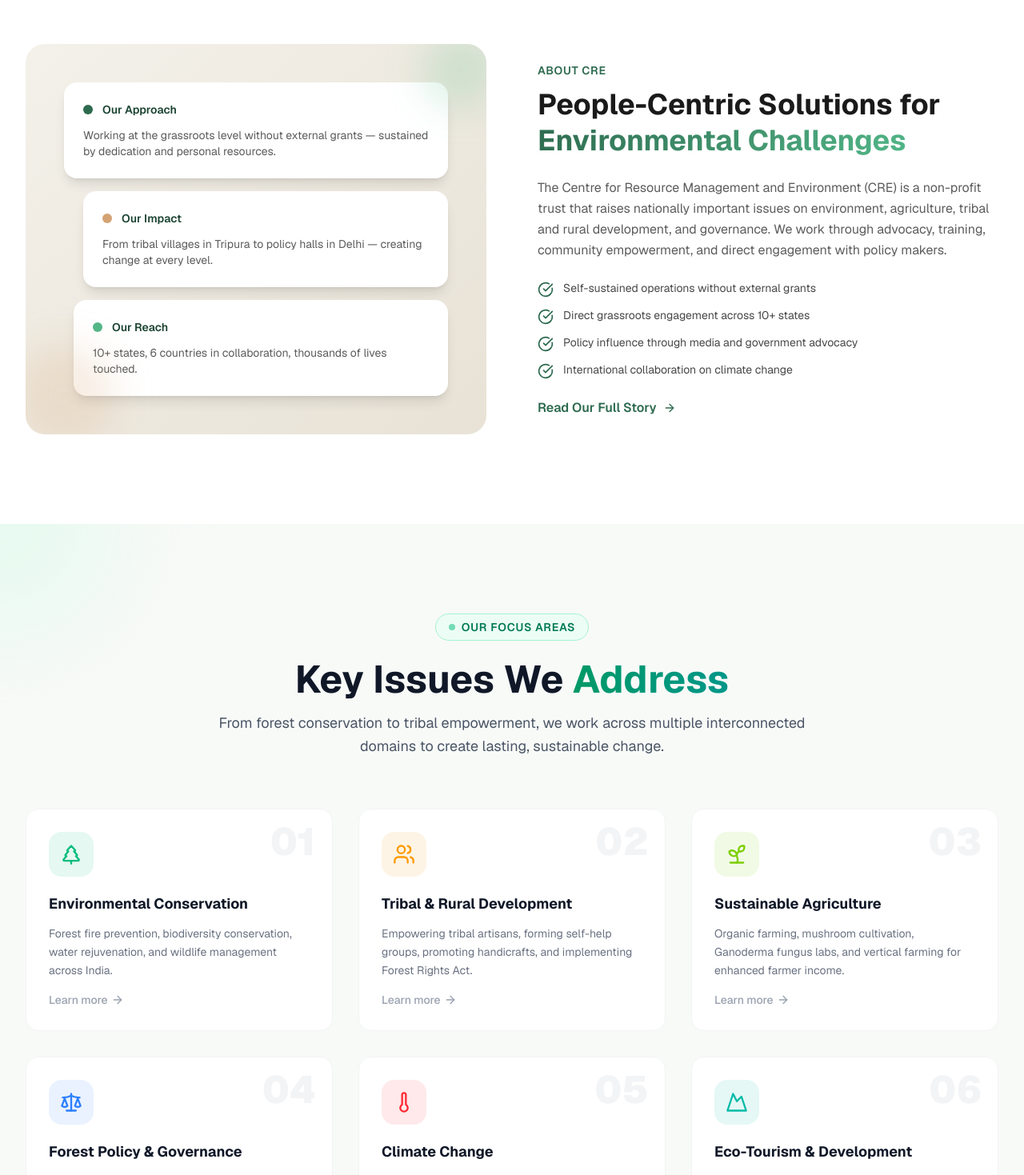
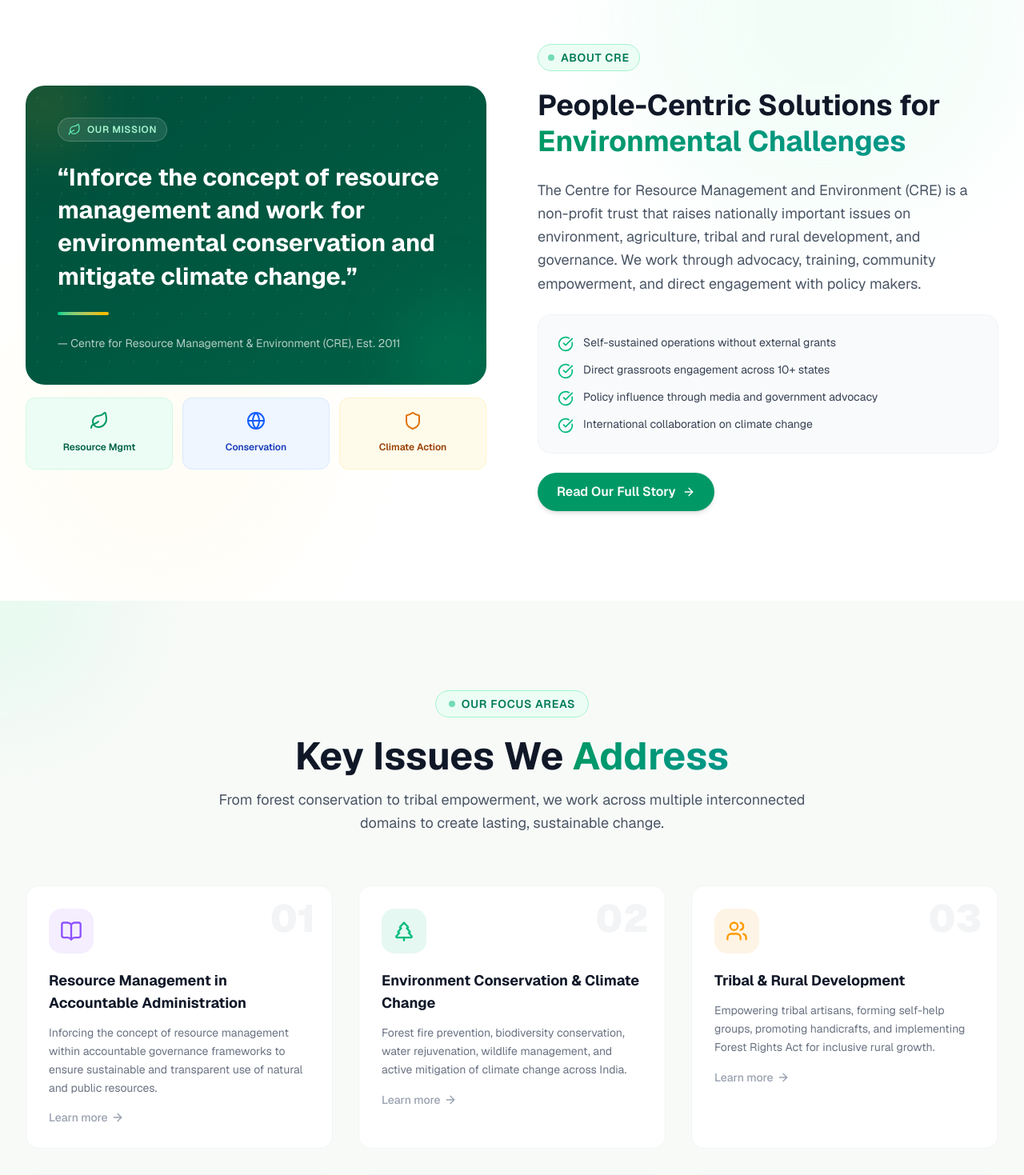
Before and after one commit to Rishu764/CRE, a Next.js app: page / in a window 1280 px wide. Shown: the part 940-2409 px from the top of the page at 80% size. Built offline with nearby package versions, Linux system fonts and the light colour scheme.

Commit message:
feat: update about and key issue section

```diff
--- a/components/home/AboutPreview.tsx
+++ b/components/home/AboutPreview.tsx
@@ -1,75 +1,88 @@
-import { CheckCircle, ArrowRight } from "lucide-react";
+import { CheckCircle, ArrowRight, Leaf, Globe, Shield } from "lucide-react";
 import Link from "next/link";
 
 export default function AboutPreview() {
   return (
-    <section className="py-20 lg:py-28 bg-white">
-      <div className="max-w-7xl mx-auto px-4 sm:px-6 lg:px-8">
+    <section className="py-20 lg:py-28 bg-white relative overflow-hidden">
+      {/* Subtle background decoration */}
+      <div className="absolute top-20 right-0 w-[500px] h-[500px] bg-emerald-50 rounded-full blur-3xl opacity-60 -translate-y-1/2" />
+      <div className="absolute bottom-0 left-0 w-[400px] h-[400px] bg-amber-50 rounded-full blur-3xl opacity-50" />
+
+      <div className="max-w-7xl mx-auto px-4 sm:px-6 lg:px-8 relative z-10">
         <div className="grid lg:grid-cols-2 gap-16 items-center">
-          {/* Left - Visual */}
+          {/* Left - Visual with Mission Statement */}
           <div className="relative">
-            <div className="relative rounded-3xl overflow-hidden bg-gradient-to-br from-muted to-muted-dark p-8 lg:p-12">
-              {/* Decorative card stack */}
-              <div className="space-y-4">
-                <div className="bg-white rounded-2xl p-6 shadow-lg">
-                  <div className="flex items-center gap-3 mb-3">
-                    <div className="w-3 h-3 bg-primary rounded-full" />
-                    <span className="text-sm font-semibold text-primary-dark">
-                      Our Approach
-                    </span>
+            {/* Main mission card */}
+            <div className="relative bg-gradient-to-br from-emerald-900 to-emerald-800 rounded-3xl p-8 lg:p-10 text-white overflow-hidden">
+              {/* Decorative pattern */}
+              <div className="absolute inset-0 opacity-10">
+                <svg className="w-full h-full" xmlns="http://www.w3.org/2000/svg">
+                  <defs>
+                    <pattern id="about-dots" x="0" y="0" width="30" height="30" patternUnits="userSpaceOnUse">
+                      <circle cx="15" cy="15" r="1" fill="white" />
+                    </pattern>
+                  </defs>
+                  <rect width="100%" height="100%" fill="url(#about-dots)" />
+                </svg>
               </div>
-                  <p className="text-sm text-text-muted">
-                    Working at the grassroots level without external grants —
-                    sustained by dedication and personal resources.
+
+              <div className="relative z-10">
+                <div className="inline-flex items-center gap-2 px-3 py-1.5 bg-white/10 rounded-full border border-white/20 mb-6">
+                  <Leaf className="w-4 h-4 text-emerald-300" />
+                  <span className="text-xs font-semibold text-emerald-200 uppercase tracking-wider">Our Mission</span>
+                </div>
+
+                <blockquote className="text-xl sm:text-2xl lg:text-3xl font-bold leading-snug mb-6">
+                  &ldquo;Inforce the concept of resource management and work for environmental conservation and mitigate climate change.&rdquo;
+                </blockquote>
+
+                <div className="w-16 h-1 bg-gradient-to-r from-emerald-400 to-amber-400 rounded-full mb-6" />
+
+                <p className="text-white/70 text-sm leading-relaxed">
+                  — Centre for Resource Management & Environment (CRE), Est. 2011
                 </p>
               </div>
 
-                <div className="bg-white rounded-2xl p-6 shadow-lg ml-6">
-                  <div className="flex items-center gap-3 mb-3">
-                    <div className="w-3 h-3 bg-secondary rounded-full" />
-                    <span className="text-sm font-semibold text-primary-dark">
-                      Our Impact
-                    </span>
-                  </div>
-                  <p className="text-sm text-text-muted">
-                    From tribal villages in Tripura to policy halls in Delhi —
-                    creating change at every level.
-                  </p>
+              {/* Corner decoration */}
+              <div className="absolute -bottom-6 -right-6 w-32 h-32 bg-emerald-600/30 rounded-full blur-2xl" />
+              <div className="absolute -top-6 -left-6 w-24 h-24 bg-amber-500/20 rounded-full blur-2xl" />
             </div>
 
-                <div className="bg-white rounded-2xl p-6 shadow-lg ml-3">
-                  <div className="flex items-center gap-3 mb-3">
-                    <div className="w-3 h-3 bg-primary-light rounded-full" />
-                    <span className="text-sm font-semibold text-primary-dark">
-                      Our Reach
-                    </span>
+            {/* Three floating mini cards below */}
+            <div className="grid grid-cols-3 gap-3 mt-4">
+              <div className="bg-emerald-50 border border-emerald-100 rounded-xl p-4 text-center hover:-translate-y-1 transition-transform">
+                <Leaf className="w-6 h-6 text-emerald-600 mx-auto mb-2" />
+                <span className="text-xs font-semibold text-emerald-800">Resource Mgmt</span>
               </div>
-                  <p className="text-sm text-text-muted">
-                    10+ states, 6 countries in collaboration, thousands of lives
-                    touched.
-                  </p>
+              <div className="bg-blue-50 border border-blue-100 rounded-xl p-4 text-center hover:-translate-y-1 transition-transform">
+                <Globe className="w-6 h-6 text-blue-600 mx-auto mb-2" />
+                <span className="text-xs font-semibold text-blue-800">Conservation</span>
               </div>
+              <div className="bg-amber-50 border border-amber-100 rounded-xl p-4 text-center hover:-translate-y-1 transition-transform">
+                <Shield className="w-6 h-6 text-amber-600 mx-auto mb-2" />
+                <span className="text-xs font-semibold text-amber-800">Climate Action</span>
               </div>
-
-              {/* Background decoration */}
-              <div className="absolute -top-4 -right-4 w-24 h-24 bg-primary-light/20 rounded-full blur-xl" />
-              <div className="absolute -bottom-4 -left-4 w-32 h-32 bg-secondary/20 rounded-full blur-xl" />
             </div>
           </div>
 
           {/* Right - Content */}
           <div className="space-y-6">
             <div>
-              <span className="text-sm font-semibold text-primary uppercase tracking-wider">
+              <div className="inline-flex items-center gap-2 px-3 py-1.5 bg-emerald-50 border border-emerald-200 rounded-full mb-3">
+                <span className="w-2 h-2 bg-emerald-500 rounded-full animate-pulse" />
+                <span className="text-sm font-semibold text-emerald-700 uppercase tracking-wider">
                   About CRE
                 </span>
-              <h2 className="text-3xl lg:text-4xl font-bold text-foreground mt-2 leading-tight">
+              </div>
+              <h2 className="text-3xl lg:text-4xl font-bold text-gray-900 mt-2 leading-tight">
                 People-Centric Solutions for{" "}
-                <span className="gradient-text">Environmental Challenges</span>
+                <span className="bg-gradient-to-r from-emerald-600 to-teal-600 bg-clip-text text-transparent">
+                  Environmental Challenges
+                </span>
               </h2>
             </div>
 
-            <p className="text-text-muted leading-relaxed">
+            <p className="text-gray-600 leading-relaxed text-lg">
               The Centre for Resource Management and Environment (CRE) is a
               non-profit trust that raises nationally important issues on
               environment, agriculture, tribal and rural development, and
@@ -77,7 +90,7 @@
               empowerment, and direct engagement with policy makers.
             </p>
 
-            <div className="space-y-3">
+            <div className="space-y-3 bg-gray-50 rounded-2xl p-6 border border-gray-100">
               {[
                 "Self-sustained operations without external grants",
                 "Direct grassroots engagement across 10+ states",
@@ -85,15 +98,15 @@
                 "International collaboration on climate change",
               ].map((point) => (
                 <div key={point} className="flex items-start gap-3">
-                  <CheckCircle className="w-5 h-5 text-primary shrink-0 mt-0.5" />
-                  <span className="text-sm text-foreground/80">{point}</span>
+                  <CheckCircle className="w-5 h-5 text-emerald-500 shrink-0 mt-0.5" />
+                  <span className="text-sm text-gray-700">{point}</span>
                 </div>
               ))}
             </div>
 
             <Link
               href="/about"
-              className="inline-flex items-center gap-2 text-primary font-semibold hover:gap-3 transition-all group"
+              className="inline-flex items-center gap-2 px-6 py-3 bg-emerald-600 text-white font-semibold rounded-full hover:bg-emerald-700 transition-all shadow-md hover:shadow-lg group"
             >
               Read Our Full Story
               <ArrowRight className="w-4 h-4 group-hover:translate-x-1 transition-transform" />
--- a/components/home/HeroSection.tsx
+++ b/components/home/HeroSection.tsx
@@ -178,7 +178,7 @@
             <div className="py-4 sm:py-5 px-3 sm:px-6 text-center">
               <div className="flex items-center justify-center gap-2 mb-1">
                 <Users className="w-4 h-4 text-secondary-light" />
-                <span className="text-xl sm:text-2xl font-bold text-white">235+</span>
+                <span className="text-xl sm:text-2xl font-bold text-white">500+</span>
               </div>
               <p className="text-xs sm:text-sm text-white/60">Artisans Empowered</p>
             </div>
--- a/components/home/KeyIssuesSection.tsx
+++ b/components/home/KeyIssuesSection.tsx
@@ -7,65 +7,79 @@
   Scale,
   Thermometer,
   Mountain,
+  Briefcase,
+  Globe2,
+  BookOpen,
   ArrowRight,
 } from "lucide-react";
 import Link from "next/link";
 
 const issues = [
   {
+    icon: BookOpen,
+    title: "Resource Management in Accountable Administration",
+    description:
+      "Inforcing the concept of resource management within accountable governance frameworks to ensure sustainable and transparent use of natural and public resources.",
+    gradient: "from-violet-500 to-purple-600",
+    iconBg: "bg-violet-500/10",
+    iconColor: "text-violet-500",
+    borderHover: "hover:border-violet-400",
+    number: "01",
+  },
+  {
     icon: TreePine,
-    title: "Environmental Conservation",
+    title: "Environment Conservation & Climate Change",
     description:
-      "Forest fire prevention, biodiversity conservation, water rejuvenation, and wildlife management across India.",
+      "Forest fire prevention, biodiversity conservation, water rejuvenation, wildlife management, and active mitigation of climate change across India.",
     gradient: "from-emerald-500 to-green-600",
     iconBg: "bg-emerald-500/10",
     iconColor: "text-emerald-500",
     borderHover: "hover:border-emerald-400",
-    number: "01",
+    number: "02",
   },
   {
     icon: Users,
     title: "Tribal & Rural Development",
     description:
-      "Empowering tribal artisans, forming self-help groups, promoting handicrafts, and implementing Forest Rights Act.",
+      "Empowering tribal artisans, forming self-help groups, promoting handicrafts, and implementing Forest Rights Act for inclusive rural growth.",
     gradient: "from-amber-500 to-orange-600",
     iconBg: "bg-amber-500/10",
     iconColor: "text-amber-500",
     borderHover: "hover:border-amber-400",
-    number: "02",
+    number: "03",
   },
   {
     icon: Sprout,
-    title: "Sustainable Agriculture",
+    title: "Sustainable Agriculture & Animal Resources Management",
     description:
-      "Organic farming, mushroom cultivation, Ganoderma fungus labs, and vertical farming for enhanced farmer income.",
+      "Organic farming, mushroom cultivation, Ganoderma fungus labs, vertical farming, and sustainable management of animal resources for enhanced farmer income.",
     gradient: "from-lime-500 to-green-600",
     iconBg: "bg-lime-500/10",
     iconColor: "text-lime-500",
     borderHover: "hover:border-lime-400",
-    number: "03",
+    number: "04",
   },
   {
     icon: Scale,
-    title: "Forest Policy & Governance",
+    title: "Forest Policy & Overall Governance",
     description:
-      "Joint Forest Management, CAMPA, National Green Tribunal advocacy, and sustainable forest management standards.",
+      "Joint Forest Management, CAMPA, National Green Tribunal advocacy, and sustainable forest management standards within a broader governance framework.",
     gradient: "from-blue-500 to-indigo-600",
     iconBg: "bg-blue-500/10",
     iconColor: "text-blue-500",
     borderHover: "hover:border-blue-400",
-    number: "04",
+    number: "05",
   },
   {
     icon: Thermometer,
     title: "Climate Change",
     description:
-      "South-South cooperation, climate-resilient development, forest hydrology research, and international workshops.",
+      "South-South cooperation, climate-resilient development, forest hydrology research, and international workshops for a sustainable future.",
     gradient: "from-red-500 to-rose-600",
     iconBg: "bg-red-500/10",
     iconColor: "text-red-500",
     borderHover: "hover:border-red-400",
-    number: "05",
+    number: "06",
   },
   {
     icon: Mountain,
@@ -76,7 +90,29 @@
     iconBg: "bg-teal-500/10",
     iconColor: "text-teal-500",
     borderHover: "hover:border-teal-400",
-    number: "06",
+    number: "07",
+  },
+  {
+    icon: Briefcase,
+    title: "Legal & Diplomatic Issues",
+    description:
+      "The issues of judicial intervention and need for quick justice to the people is an essential for a just jurisprudence and equitable legal framework.",
+    gradient: "from-slate-500 to-gray-600",
+    iconBg: "bg-slate-500/10",
+    iconColor: "text-slate-600",
+    borderHover: "hover:border-slate-400",
+    number: "08",
+  },
+  {
+    icon: Globe2,
+    title: "International Issues",
+    description:
+      "Relating to emerging geo-politics and the role of emerging India as a global leader in environmental diplomacy and international cooperation.",
+    gradient: "from-sky-500 to-blue-600",
+    iconBg: "bg-sky-500/10",
+    iconColor: "text-sky-500",
+    borderHover: "hover:border-sky-400",
+    number: "09",
   },
 ];
 
```
Also changed, not shown: components/home/ImpactStats.tsx (+15 -6 lines), components/home/LeadershipPreview.tsx (+76 -42 lines). Lines whose indentation alone changed are shown as unchanged.
